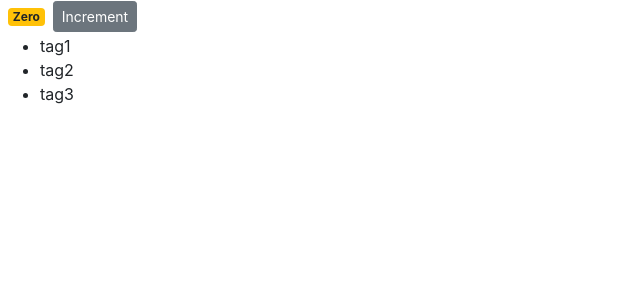
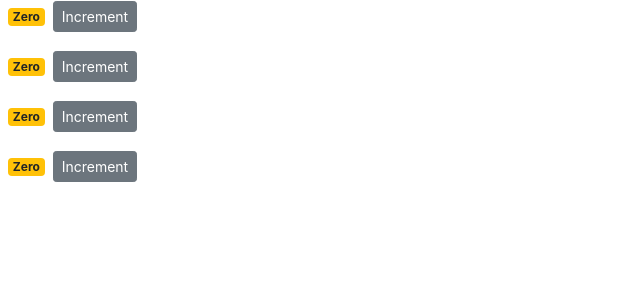
Before and after one commit to cameronRomo/counter-app, a React (Create React App) app: page / in a window 1280 px wide. Shown: the top 300 px of the page, without its empty margins (0-640 px from the left). Built offline with nearby package versions, Linux system fonts and the light colour scheme.

Commit message:
Add Counters component

```diff
--- a/src/components/Counter.jsx
+++ b/src/components/Counter.jsx
@@ -2,17 +2,20 @@ import React, { Component } from 'react';
 
 class Counter extends Component {
   state = {
-    count: 0,
-    tags: ['tag1', 'tag2', 'tag3']
+    value: this.props.value,
   };
+
+  handleIncrement = product => {
+    this.setState({ value:  this.state.value + 1});
+  }
 
   render() {
     return (
       <React.Fragment>
         <span className={ this.getBadgeClasses() }>{this.formatCount()}</span>
-        <button className="btn btn-secondary btn-sm">Increment</button>
+        <button onClick={ (product) => this.handleIncrement() } className="btn btn-secondary btn-sm">Increment</button>
         <ul>
-          { this.state.tags.map(tag => <li key={tag}>{ tag }</li>) }
+          {/* { this.state.tags.map(tag => <li key={tag}>{ tag }</li>) } */}
         </ul>
       </React.Fragment>
     );
@@ -20,12 +23,12 @@ class Counter extends Component {
 
   getBadgeClasses() {
     let classes = "badge m-2 badge-";
-    classes += (this.state.count === 0) ? "warning" : "primary";
+    classes += (this.state.value === 0) ? "warning" : "primary";
     return classes;
   }
 
   formatCount() {
-    const { count } = this.state;
+    const { value: count } = this.state;
     return count === 0 ? 'Zero' : count;
   }
 }
--- /dev/null
+++ b/src/components/Counters.jsx
@@ -0,0 +1,26 @@
+import React, { Component } from 'react';
+import Counter from './Counter'
+
+class Counters extends Component {
+  state = {
+    counters: [
+      { id: 1, value: 0 },
+      { id: 2, value: 0 },
+      { id: 3, value: 0 },
+      { id: 4, value: 0 }
+    ]
+   }
+
+  render() {
+    return (
+      <div>
+        { this.state.counters.map(counter => (
+          <Counter key={counter.id} value={counter.value}>
+          </Counter>
+        ))}
+      </div>
+     );
+  }
+}
+
+export default Counters
--- a/src/index.js
+++ b/src/index.js
@@ -4,11 +4,11 @@ import './index.css';
 import App from './App';
 import reportWebVitals from './reportWebVitals';
 import 'bootstrap/dist/css/bootstrap.css';
-import Counter from './components/Counter'
+import Counters from './components/Counters'
 
 ReactDOM.render(
   <React.StrictMode>
-    <Counter />
+    <Counters />
   </React.StrictMode>,
   document.getElementById('root')
 );
```
